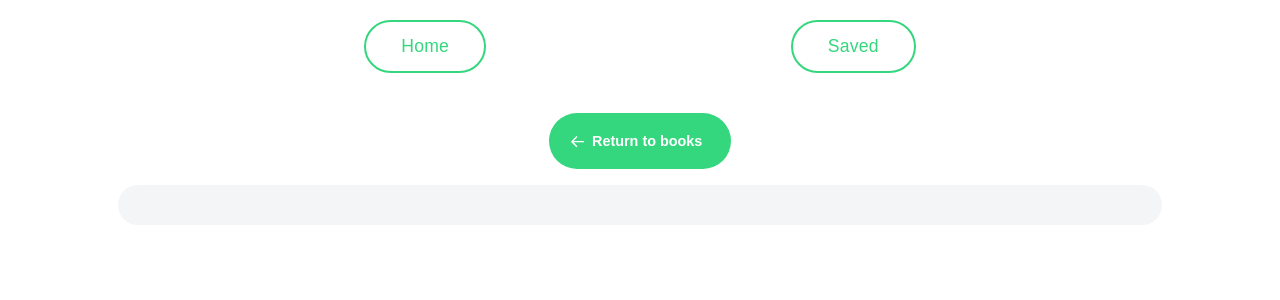
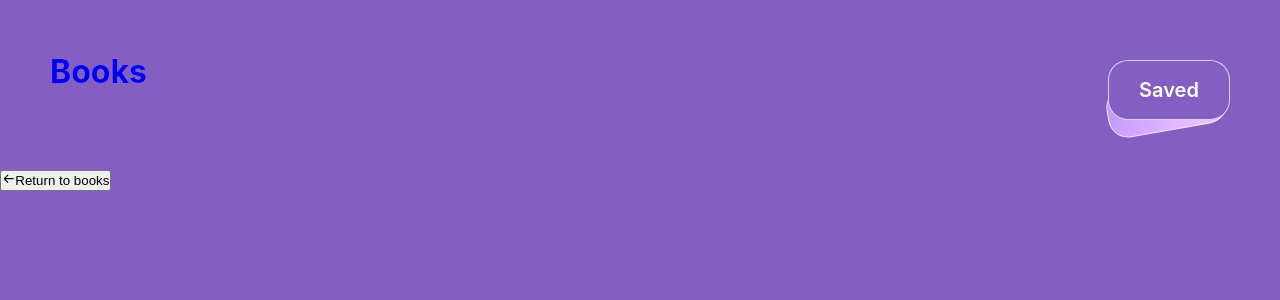
Before and after one commit to lpalmarucci/books-website, a React (Create React App) app: page /#/book/1 in a window 1280 px wide. Shown: the top 300 px of the page. Built offline with nearby package versions, Linux system fonts and the light colour scheme.

Commit message:
Aggiornato Menu con styled components

```diff
--- a/src/App.js
+++ b/src/App.js
@@ -1,41 +1,47 @@
-import React from 'react';
-import Menu from './components/Menu/Menu';
-import SavedPopupContext, { PopupContext } from './context/SavedPopupContext'
-import Popup from './components/Popup';
-import Routes from './components/Routes';
+import React from "react"
+import Menu from "./components/Menu/Menu"
+import SavedPopupContext, { PopupContext } from "./context/SavedPopupContext"
+import Popup from "./components/Popup"
+import Routes from "./components/Routes"
+import styled from "styled-components"
 
 const menuItems = [
   {
     id: 1,
-    displayName: 'Home',
-    url: '/'
+    displayName: "Saved",
+    url: "/books/saved",
   },
-  {
-    id: 2,
-    displayName: 'Saved',
-    url: '/books/saved'
-  }
-];
+]
 
 export default function App() {
   return (
-    <>
-      <Menu items={menuItems} />
+    <AppWrapper>
+      <Menu menuItems={menuItems} />
       <SavedPopupContext>
         <PopupContext.Consumer>
           {({ showPopup }) => {
             if (showPopup) {
-              return <React.Fragment>
+              return (
+                <React.Fragment>
+                  <Routes />
+                  <Popup />
+                </React.Fragment>
+              )
+            }
+            return (
+              <React.Fragment>
                 <Routes />
-                <Popup />
               </React.Fragment>
-            }
-            return <React.Fragment>
-              <Routes />
-            </React.Fragment>;
+            )
           }}
         </PopupContext.Consumer>
       </SavedPopupContext>
-    </>
-  );
+    </AppWrapper>
+  )
 }
+
+const AppWrapper = styled.div`
+  width: 100%;
+  height: 100vh;
+  background-color: #845ec2;
+`
--- a/src/components/Menu/Menu.js
+++ b/src/components/Menu/Menu.js
@@ -1,28 +1,45 @@
-import React, { useState } from 'react'
-import propTypes from 'prop-types'
-import CheckMobileResolution from '../CheckMobileResolution'
-import MenuDesktop from './MenuDesktop';
-import MenuMobile from './MenuMobile';
+import React, { useState } from "react"
+import propTypes from "prop-types"
+import MenuDesktop from "./MenuDesktop"
+import styled from "styled-components"
+import { Link } from "react-router-dom"
 
-export default function Menu(props) {
-
-    const [
-        isMobile,
-        setIsMobile
-    ] = useState(null);
-
-    return (
-        <header className={`container menu-container ${isMobile
-            ? 'menu-container-mobile'
-            : ''}`}>
-            <CheckMobileResolution setIsMobile={setIsMobile} />
-            {isMobile
-                ? <MenuMobile items={props.items} />
-                : <MenuDesktop items={props.items} />}
-        </header>
-    )
+export default function Menu({ menuItems }) {
+  return (
+    <Wrapper
+    //   className={`container menu-container ${
+    //     isMobile ? "menu-container-mobile" : ""
+    //   }`}
+    >
+      <ContentWrapper count={menuItems.length}>
+        <Title>
+          <Link to="/">Books</Link>
+        </Title>
+        <MenuDesktop menuItems={menuItems} />
+      </ContentWrapper>
+    </Wrapper>
+  )
 }
 
 Menu.propTypes = {
-    items: propTypes.arrayOf(propTypes.object).isRequired
+  menuItems: propTypes.arrayOf(propTypes.object).isRequired,
 }
+
+const Wrapper = styled.header`
+  width: 100%;
+  padding: 50px;
+  width: 100%;
+  display: flex;
+  flex-direction: row;
+  justify-content: space-between;
+`
+
+const ContentWrapper = styled.div``
+
+const Title = styled.h2`
+  background: linear-gradient(120deg, #c599ff 0%, rgb(217, 190, 253) 100%);
+  background-clip: text;
+  -webkit-background-clip: text;
+  color: transparent;
+  cursor: pointer;
+`
--- a/src/components/Menu/MenuDesktop.js
+++ b/src/components/Menu/MenuDesktop.js
@@ -1,25 +1,99 @@
-import React from 'react'
-import propTypes from 'prop-types'
-import { Link } from 'react-router-dom'
+import React from "react"
+import propTypes from "prop-types"
+import { Link } from "react-router-dom"
+import styled from "styled-components"
+import MenuMobile from "./MenuMobile"
 
-export default function MenuDesktop(props) {
-    return (
-        <>
-            {
-                props.items.map((item) => (
-                    <nav key={item.id}>
-                        <Link to={item.url} className="clear-link">
-                            <button className="bordered-button" style={{ opacity: 1 }}>
-                                {item.displayName}
-                            </button>
-                        </Link>
-                    </nav>
-                ))
-            }
-        </>
-    )
+export default function MenuDesktop({ menuItems }) {
+  return (
+    <MenuWrapper>
+      {menuItems.map((item, idx) => (
+        <Link to={item.url} key={item.id}>
+          <MenuItemWrapper>
+            <MenuItem>{item.displayName}</MenuItem>
+            <MenuItemBackground className="card-back" />
+          </MenuItemWrapper>
+        </Link>
+      ))}
+      <MenuMobile menuItems={menuItems} />
+    </MenuWrapper>
+  )
 }
 
 MenuDesktop.propTypes = {
-    items: propTypes.arrayOf(propTypes.object).isRequired
+  items: propTypes.arrayOf(propTypes.object).isRequired,
 }
+
+const MenuWrapper = styled.div`
+  max-width: 800px;
+  margin: 0 auto;
+  display: grid;
+  gap: 150px;
+  grid-template-columns: repeat(${props => props.count}, 1fr);
+  justify-content: center;
+  justify-items: center;
+  position: absolute;
+  right: 50px;
+  top: 60px;
+
+  @media (max-width: 880px) {
+    > a {
+      display: none;
+    }
+    gap: 0px;
+    grid-template-columns: auto;
+  }
+`
+
+const Item = styled.div`
+  width: 122px;
+  text-align: center;
+  padding: 15px 30px;
+  color: white;
+  border: none;
+  border-radius: 20px;
+  font-size: 20px;
+  font-weight: 600;
+  transition: 0.5s ease-out;
+  border: 1px solid rgba(255, 255, 255, 0.7);
+`
+
+const MenuItem = styled(Item)`
+  justify-content: end;
+  z-index: 9;
+  background-color: #845ec2;
+
+  :hover {
+    box-shadow: 0px 10px 20px rgba(255, 255, 255, 0.3),
+      inset 0px 0px 0px 1px rgba(255, 255, 255, 0.2);
+  }
+
+  @media (max-width: 880px) {
+    display: none !important;
+  }
+`
+
+const MenuItemBackground = styled(Item)`
+  transform-origin: top left;
+  height: 50px;
+  width: 98%;
+  position: absolute;
+  bottom: 0;
+  right: 0;
+  transform: rotate(-10deg);
+  transform-origin: bottom right;
+  z-index: -1;
+  background: linear-gradient(120deg, #be93fd 0%, #faccff 100%);
+`
+
+const MenuItemWrapper = styled.div`
+  position: relative;
+  backdrop-filter: blur(100px);
+  width: 100%;
+
+  :hover {
+    ${MenuItemBackground} {
+      transform: rotate(0deg) translateY(-10px);
+    }
+  }
+`
--- /dev/null
+++ b/src/components/Tooltip/Tooltip.js
@@ -0,0 +1,53 @@
+import React from "react"
+import styled from "styled-components"
+import { Link } from "react-router-dom"
+
+export default function Tooltip(props) {
+  return (
+    <Wrapper isOpen={props.isOpen} count={props.menuItems.length}>
+      {props.menuItems.map(item => (
+        <Link to={item.url} key={item.id}>
+          <MenuItem>{item.displayName}</MenuItem>
+        </Link>
+      ))}
+    </Wrapper>
+  )
+}
+
+const Wrapper = styled.div`
+  opacity: ${props => (props.isOpen ? 1 : 0)};
+  display: ${props => (props.isOpen ? "block" : "none")};
+  position: absolute;
+  display: grid;
+  grid-template-columns: repeat(${props => props.count}, 1fr);
+  justify-content: center;
+  align-items: center;
+  gap: 20px;
+  z-index: ${props => (props.isOpen ? 999 : -1)};
+  backdrop-filter: blur(5px);
+  top: 50px;
+  right: 0;
+  border-radius: 20px;
+  padding: 30px 20px;
+  box-shadow: 0px 0px 0px 0.5px rgba(255, 255, 255, 0.8);
+  transition: 0.5s ease-out;
+
+  transform: ${props =>
+    props.isOpen
+      ? "skewY(0deg) translateY(0px)"
+      : "translateY(-30px) skewY(-10deg) "};
+`
+
+const MenuItem = styled.div`
+  cursor: pointer;
+  color: white;
+  padding: 20px 50px;
+  border-radius: 20px;
+  transition: 0.5s cubic-bezier(0.075, 0.82, 0.165, 1);
+
+  :hover {
+    box-shadow: inset 0px -5px 30px rgba(255, 255, 255, 0.2),
+      0px 8px 30px rgba(0, 0, 0, 0.1),
+      inset 0px 0px 0px 0.5px rgba(255, 255, 255, 0.8);
+  }
+`
--- a/src/css/index.css
+++ b/src/css/index.css
@@ -1,10 +1,10 @@
-*{
+* {
   margin: 0;
   padding: 0;
   box-sizing: border-box;
 }
 
-:root{
+:root {
   --clr-primary: #2680c0;
   --clr-primary-dark: hsl(205, 100%, 21%);
   --clr-primary-light: hsl(205, 84%, 85%);
@@ -61,15 +61,25 @@
   --mainBlack: #222;
 }
 
-html, body{
+html,
+body {
   /* overflow: hidden; */
   height: 100%;
 }
 
-body{
+body {
   color: var(--mainBlack);
-  font-family: Verdana, Geneva, Tahoma, sans-serif;
   line-height: 1.4;
+  font-family: -apple-system, BlinkMacSystemFont, "Segoe UI", Roboto, Oxygen,
+    Ubuntu, Cantarell, "Open Sans", "Helvetica Neue", sans-serif;
+  font-size: 16px;
+  /* font-family: "Open Sans", sans-serif; */
+  -webkit-font-smoothing: antialiased;
+  -moz-osx-font-smoothing: grayscale;
+}
+
+a {
+  text-decoration: none;
 }
 
 h1 {
@@ -86,213 +96,3 @@ h3 {
   line-height: 1;
   margin-bottom: 1em;
 }
-
-.container{
-  padding: 20px;
-  text-align: center;
-  margin: 0 auto;
-}
-
-.loader{
-  /* background-color: var(--green); */
-  color: var(--green);
-}
-
-.infinitescroll-loading{
-  padding: 2em;
-}
-
-.goup{
-  position: fixed;
-  padding: 0.5em;
-  font-size: 2em;
-  font-weight: 400;
-  right: 20px;
-  bottom: 20px;
-  cursor: pointer;
-  user-select: none;
-  transition: opacity 0.5s linear;
-}
-
-.clear-link{
-  outline: none;
-  text-decoration: none;
-}
-
-@keyframes comparsaFaded{
-  from{
-    opacity: 0;
-  }
-
-  to{
-    opacity: 1;
-  }
-}
-
-.goback-button{
-  padding: 1em 2em 1em 3em !important;
-}
-
-.goback-icon{
-  font-size: 1.2em;
-  position: absolute;
-  left: 20px;
-}
-
-.button,.link{
-  appearance: none;
-  outline: none;
-  font-weight: 600;
-  padding: 1em 2em;
-  border-radius: 30px;
-  height: 56px;
-  transition: var(--mainTransition);
-  border: none;
-  box-shadow: none;
-  opacity: 1;
-  background-color: var(--green);
-  color: white !important;
-  z-index: 4;
-  cursor: pointer;
-  position: relative;
-  font-size: 0.9em;
-  text-align: center;
-}
-
-.link{
-  padding: 1.2em 2.2em;
-  font-size: 1em;
-}
-
-.button:hover{
-  background-color: var(--green-hover);
-}
-
-
-.outline-button{
-  z-index: 9999;
-  cursor:pointer;
-  padding: 1.1em;
-  font-size: 1.1em;
-  border: 2px solid var(--green);
-  border-radius: 33px;
-  font-weight: 600;
-  transition: var(--mainTransition);
-  opacity: 0;
-  background-color: var(--green);
-  color: white;
-  letter-spacing: 0.1px;
-}
-
-.outline-button-hover{
-  opacity: 1;
-}
-
-.hover-buttons{
-  position: absolute;
-  display: grid;
-  grid-template-rows: 1fr;
-  row-gap: 1em;
-  top: 35%;
-}
-
-.bordered-button{
-  cursor:pointer;
-  border: 2px solid var(--green);
-  color: var(--green);
-  letter-spacing: 0.2px;
-  transition: var(--mainTransition);
-  padding: .8em 2em;
-  font-size: 1.1em;
-  background-color: transparent;
-  border-radius: 55px;
-}
-
-.flex-container{
-  width: 100%;
-  display: flex;
-  flex-direction: column;
-  justify-content: center;
-  align-items: center;
-}
-
-.hidden{
-  display: none !important;
-}
-
-/* .linea{
-  width: 100%;
-  height: 10px;
-  display: block;
-  background-color: var(--grey);
-  animation: lineaSlideSinistra 3s;
-  animation-fill-mode: forwards;
-}
-
-.linea:hover{
-  animation-play-state: paused;
-} */
-
-.popup{
-  margin: 0;
-  position: fixed !important;
-  top: 90%;
-  left: 25%;
-  padding: .5em;
-  padding-bottom: .2em;
-  z-index: 99999;
-  background-color: var(--green-300);
-  border-radius: .3em;
-  color: var(--white);
-  font-weight: 700;
-  font-size: 1.8em;
-  width: 50%;
-  transition: var(--mainTransition);
-  text-transform: initial;
-  animation: scomparsa 2s;
-  animation-fill-mode: forwards;
-}
-
-@keyframes scomparsa {
-  0%,80%{
-    opacity: 1;
-  }
-
-  100%{
-    opacity: 0;
-  }
-}
-
-.popup:hover{
-  animation-play-state: paused;
-}
-
-.popup::after{
-  content: '';
-  display: block;
-  margin-top: .3em;
-  width: 100%;
-  height: 10px;
-  background-color: var(--white);
-  animation: lineaSlideSinistra 2s;
-  animation-fill-mode: forwards;
-  border-radius: 1em;
-}
-
-.popup:hover::after{
-  animation-play-state: paused;
-}
-
-@keyframes lineaSlideSinistra {
-  0%{
-    width: 100%;
-    opacity: 1;
-  }
-  80%{
-    opacity: 1;
-  }
-  100%{
-    width: 0;
-    opacity: 0;
-  }
-}
```
Also changed, not shown: src/components/Login.js (added, +40 -0 lines), src/components/Menu/MenuMobile.js (+34 -31 lines), src/index.js (+14 -19 lines), src/images/icons/hamburger.svg (added).
